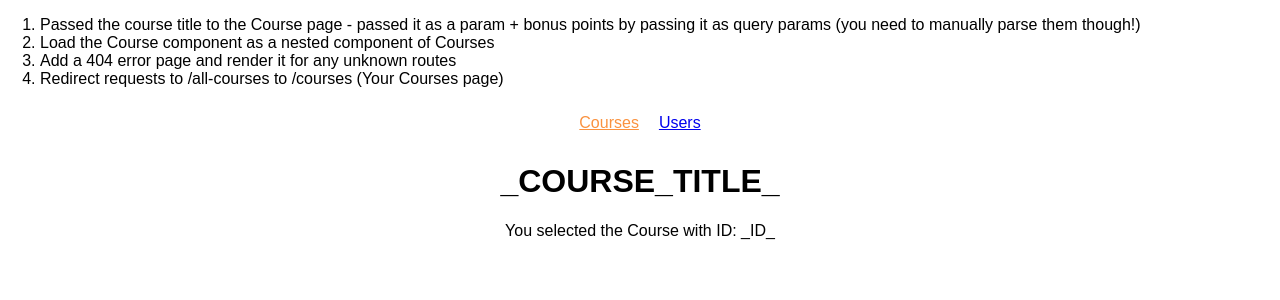
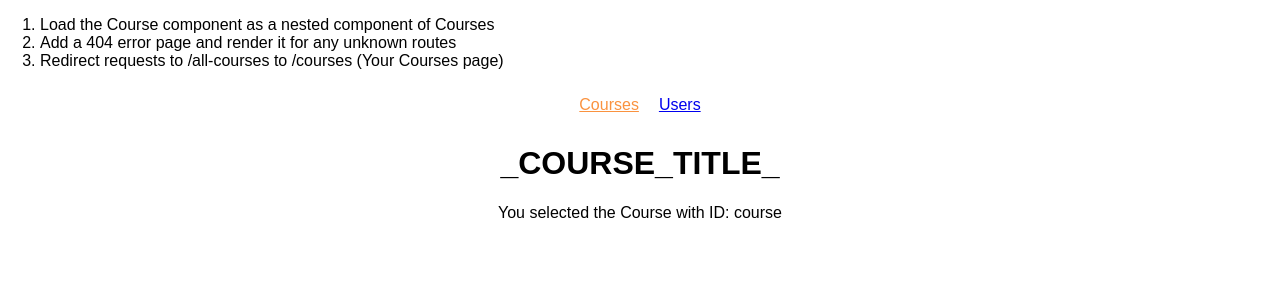
Before and after one commit to RaidenDilan/react-complete-guide-assignment-3, a React (Create React App) app: page /courses/course in a window 1280 px wide. Shown: the top 300 px of the page. Built offline with nearby package versions, Linux system fonts and the light colour scheme; the HTML template or start-up script is replaced by a standard one.

Commit message:
Passed the course title to the Course page - passed it as a param + bonus points by passing it as query params (you need to manually parse them though)

```diff
--- a/src/App.js
+++ b/src/App.js
@@ -10,7 +10,6 @@
     return (
       <div className='App'>
         <ol style={ { textAlign: 'left' } }>
-          <li>Passed the course title to the Course page - passed it as a param + bonus points by passing it as query params (you need to manually parse them though!)</li>
           <li>Load the Course component as a nested component of Courses</li>
           <li>Add a 404 error page and render it for any unknown routes</li>
           <li>Redirect requests to /all-courses to /courses (Your Courses page)</li>
@@ -27,7 +26,7 @@
         </nav>
         <Switch>
           <Route path='/users' component={ Users } />
-          <Route path='/courses/course' component={ Course } />
+          <Route path='/courses/:courseId' component={ Course } />
           <Route path='/courses' component={ Courses } />
         </Switch>
       </div>
--- a/src/containers/Course/Course.js
+++ b/src/containers/Course/Course.js
@@ -5,7 +5,7 @@
     return (
       <div>
         <h1>_COURSE_TITLE_</h1>
-        <p>You selected the Course with ID: _ID_</p>
+        <p>You selected the Course with ID: { this.props.match.params.courseId }</p>
       </div>
     );
   }
--- a/src/containers/Courses/Courses.js
+++ b/src/containers/Courses/Courses.js
@@ -20,7 +20,7 @@
           {
             this.state.courses.map(course => {
               return (
-                <Link to={ this.props.match.url + '/course' } key={ course.id }>
+                <Link to={ this.props.match.url + '/' + course.id + '/' + course.title } key={ course.id }>
                   <article
                     className='Course'>{ course.title }</article>
                 </Link>
```
